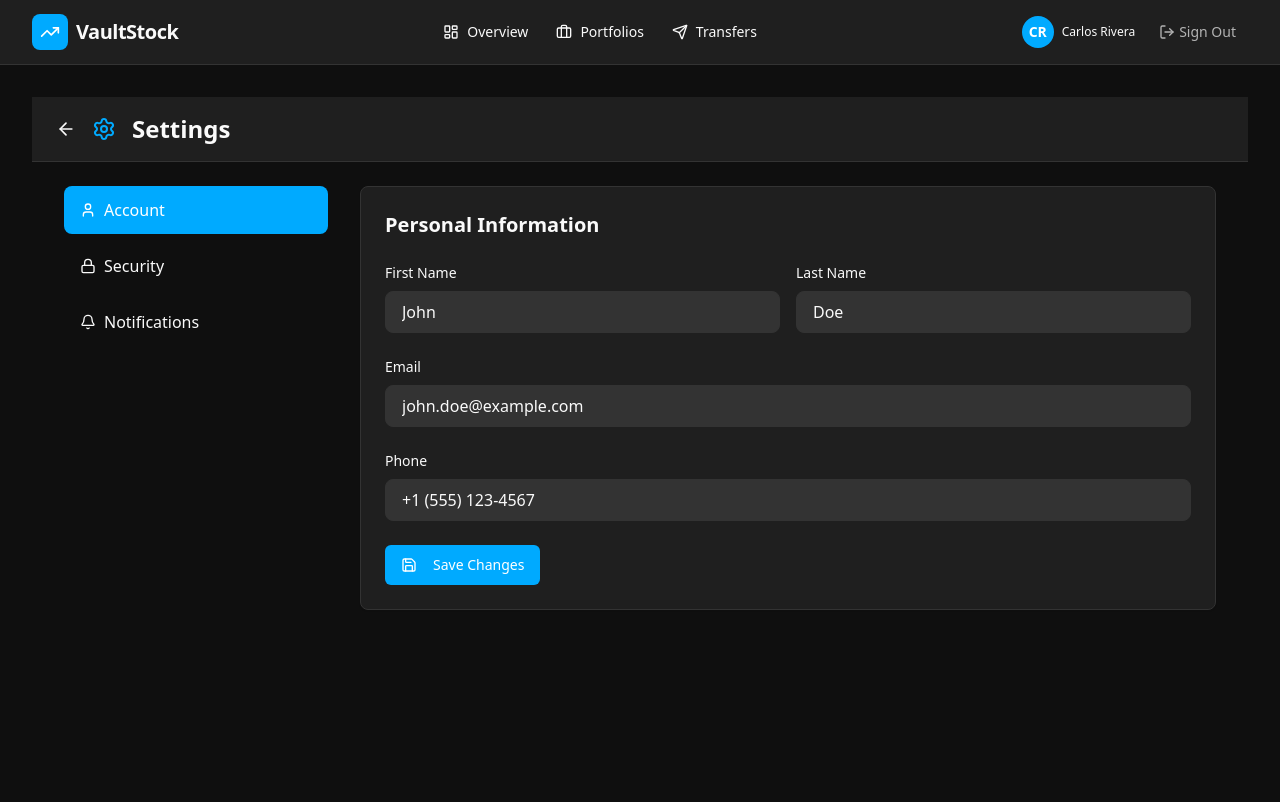
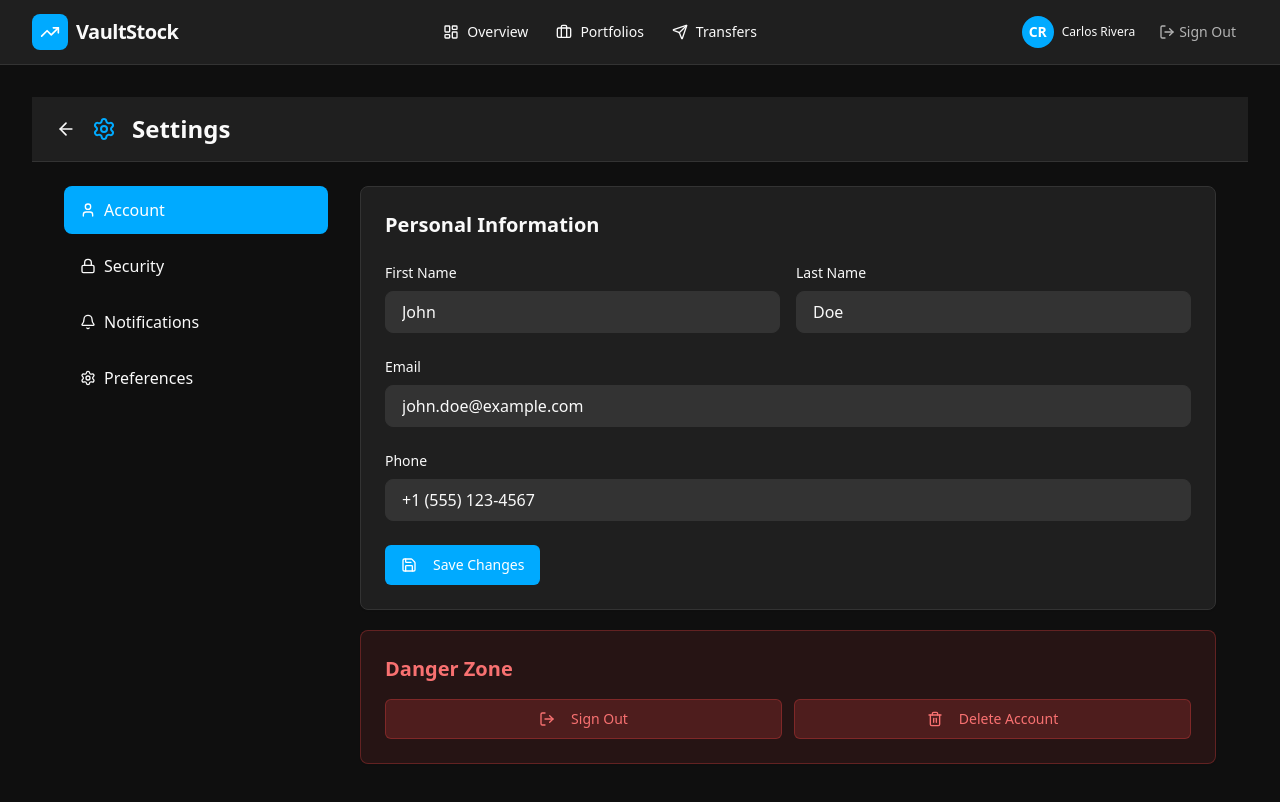
Before and after one commit to Kelechiokpani/stock-portfolio-management, a Next.js app: page /dashboard/profile in a window 1280 px wide. Shown: the top 802 px of the page. Built offline with nearby package versions, Linux system fonts and the light colour scheme.

Commit message:
user account delete ui modification

```diff
--- a/app/dashboard/profile/page.tsx
+++ b/app/dashboard/profile/page.tsx
@@ -14,7 +14,7 @@ import {
   ArrowLeft,
   Save,
   Sun,
-  Moon,
+  Moon, LogOut, Trash2,
 } from "lucide-react"
 import { useTheme } from "@/lib/theme-provider"
 
@@ -24,6 +24,8 @@ export default function SettingsPage() {
   const [showPassword, setShowPassword] = useState(false)
   const [saved, setSaved] = useState(false)
   const { theme, toggleTheme, mounted } = useTheme()
+  const [showConfirmDelete, setShowConfirmDelete] = useState(false)
+
 
   const [formData, setFormData] = useState({
     firstName: "John",
@@ -124,7 +126,7 @@ export default function SettingsPage() {
                 { key: "account", icon: User, label: "Account" },
                 { key: "security", icon: Lock, label: "Security" },
                 { key: "notifications", icon: Bell, label: "Notifications" },
-                // { key: "preferences", icon: Settings, label: "Preferences" },
+                { key: "preferences", icon: Settings, label: "Preferences" },
               ].map(({ key, icon: Icon, label }) => (
                   <button
                       key={key}
@@ -147,7 +149,7 @@ export default function SettingsPage() {
                 { key: "account", icon: User, label: "Account" },
                 { key: "security", icon: Lock, label: "Security" },
                 { key: "notifications", icon: Bell, label: "Notifications" },
-                // { key: "preferences", icon: Settings, label: "Preferences" },
+                { key: "preferences", icon: Settings, label: "Preferences" },
               ].map(({ key, icon: Icon, label }) => (
                   <button
                       key={key}
@@ -169,6 +171,7 @@ export default function SettingsPage() {
 
               {/* ACCOUNT */}
               {activeTab === "account" && (
+                  <div>
                     <Card className="p-4 sm:p-6 space-y-6">
                       <h2 className="text-xl font-semibold">Personal Information</h2>
 
@@ -206,6 +209,27 @@ export default function SettingsPage() {
                         Save Changes
                       </Button>
                     </Card>
+                    {/* Danger Zone */}
+                    <Card className="mt-5 bg-red-500/10 border border-red-500/30 p-6 md:col-span-1 lg:col-span-3">
+                      <h2 className="text-xl font-semibold text-red-400 mb-4">Danger Zone</h2>
+                      <div className="flex flex-col sm:flex-row gap-3">
+                        <Button className="flex-1 bg-red-500/20 hover:bg-red-500/30 text-red-400 border border-red-500/30">
+                          <LogOut className="w-4 h-4 mr-2" />
+                          Sign Out
+                        </Button>
+                        <Button
+                            onClick={() => setShowConfirmDelete(true)}
+                            className="flex-1 bg-red-500/20 hover:bg-red-500/30 text-red-400 border border-red-500/30"
+                        >
+                          <Trash2 className="w-4 h-4 mr-2" />
+                          Delete Account
+                        </Button>
+                      </div>
+                    </Card>
+
+                  </div>
+
+
               )}
 
               {/* SECURITY */}
@@ -286,6 +310,106 @@ export default function SettingsPage() {
                   </Card>
               )}
 
+              {/* Preferences */}
+              {activeTab === 'preferences' && (
+                  <div className="space-y-6">
+                    {/*<Card className="bg-card border-border p-6">*/}
+                    {/*  <h2 className="text-xl font-semibold text-foreground mb-4">Display & Appearance</h2>*/}
+                    {/*  <div className="space-y-4">*/}
+                    {/*    <div>*/}
+                    {/*      <label className="block text-sm font-medium text-foreground mb-2">Theme</label>*/}
+                    {/*      <select className="w-full px-4 py-2 bg-secondary border border-border rounded-lg text-foreground focus:outline-none focus:border-primary transition">*/}
+                    {/*        <option>Dark Mode (Default)</option>*/}
+                    {/*        <option>Light Mode</option>*/}
+                    {/*        <option>Auto</option>*/}
+                    {/*      </select>*/}
+                    {/*    </div>*/}
+
+                    {/*    <div>*/}
+                    {/*      <label className="block text-sm font-medium text-foreground mb-2">Currency Display</label>*/}
+                    {/*      <select className="w-full px-4 py-2 bg-secondary border border-border rounded-lg text-foreground focus:outline-none focus:border-primary transition">*/}
+                    {/*        <option>USD ($)</option>*/}
+                    {/*        <option>EUR (€)</option>*/}
+                    {/*        <option>GBP (£)</option>*/}
+                    {/*        <option>CAD (C$)</option>*/}
+                    {/*        <option>AUD (A$)</option>*/}
+                    {/*      </select>*/}
+                    {/*    </div>*/}
+                    {/*  </div>*/}
+                    {/*</Card>*/}
+
+                    <Card className="bg-card border-border p-6">
+                      <h2 className="text-xl font-semibold text-foreground mb-4">Privacy & Data</h2>
+                      <div className="space-y-4">
+                        <div className="flex items-center justify-between py-3 border-b border-border">
+                          <div>
+                            <p className="font-medium text-foreground">Profile Visibility</p>
+                            <p className="text-sm text-muted-foreground">Make your profile visible to other users</p>
+                          </div>
+                          <button className="relative inline-flex h-6 w-11 items-center rounded-full bg-green-500 transition">
+                            <span className="inline-block h-4 w-4 transform rounded-full bg-white transition translate-x-6" />
+                          </button>
+                        </div>
+
+                        <div className="flex items-center justify-between py-3">
+                          <div>
+                            <p className="font-medium text-foreground">Allow Portfolio Sharing</p>
+                            <p className="text-sm text-muted-foreground">Allow others to see your portfolio performance</p>
+                          </div>
+                          <button className="relative inline-flex h-6 w-11 items-center rounded-full bg-gray-500 transition">
+                            <span className="inline-block h-4 w-4 transform rounded-full bg-white transition translate-x-1" />
+                          </button>
+                        </div>
+                      </div>
+                    </Card>
+
+                    <Button onClick={handleSave} className="w-full bg-primary hover:bg-primary/90 text-primary-foreground">
+                      <Save className="w-4 h-4 mr-2" />
+                      Save Preferences
+                    </Button>
+
+                  </div>
+              )}
+
+              {showConfirmDelete && (
+                  <div className="fixed inset-0 bg-black/50 backdrop-blur-sm flex items-end md:items-center justify-center z-50 p-4" style={{ overflow: 'hidden' }}>
+                    <Card className="bg-card border-border w-full md:w-full md:max-w-md rounded-2xl md:rounded-xl">
+                      <div className="p-6 border-b border-border flex items-center justify-between">
+                        <h2 className="text-lg font-bold text-foreground">Delete Account</h2>
+                        <button onClick={() => setShowConfirmDelete(false)} className="text-muted-foreground hover:text-foreground text-2xl">×</button>
+                      </div>
+
+                      <div className="p-6 space-y-4">
+                        <div className="bg-red-500/10 border border-red-500/30 rounded-lg p-4">
+                          <p className="text-sm text-red-400 font-medium">This action cannot be undone</p>
+                          <p className="text-sm text-muted-foreground mt-2">Deleting your account will permanently remove all your data, portfolios, and transaction history.</p>
+                        </div>
+
+                        <div>
+                          <label className="block text-sm font-medium text-foreground mb-2">Type your email to confirm</label>
+                          <input
+                              type="email"
+                              placeholder="john.doe@example.com"
+                              className="w-full px-4 py-2 bg-secondary border border-border rounded-lg text-foreground placeholder-muted-foreground focus:outline-none focus:border-primary transition"
+                          />
+                        </div>
+
+                        <div className="flex gap-3">
+                          <Button
+                              onClick={() => setShowConfirmDelete(false)}
+                              className="flex-1 bg-secondary hover:bg-secondary/80 text-foreground"
+                          >
+                            Cancel
+                          </Button>
+                          <Button className="flex-1 bg-red-500/20 hover:bg-red-500/30 text-red-400 border border-red-500/30">
+                            Delete Account
+                          </Button>
+                        </div>
+                      </div>
+                    </Card>
+                  </div>
+              )}
+
               {/* PREFERENCES */}
               {/*{activeTab === "preferences" && (*/}
               {/*    <Card className="p-4 sm:p-6 space-y-6">*/}
```
Lines whose indentation alone changed are shown as unchanged.
